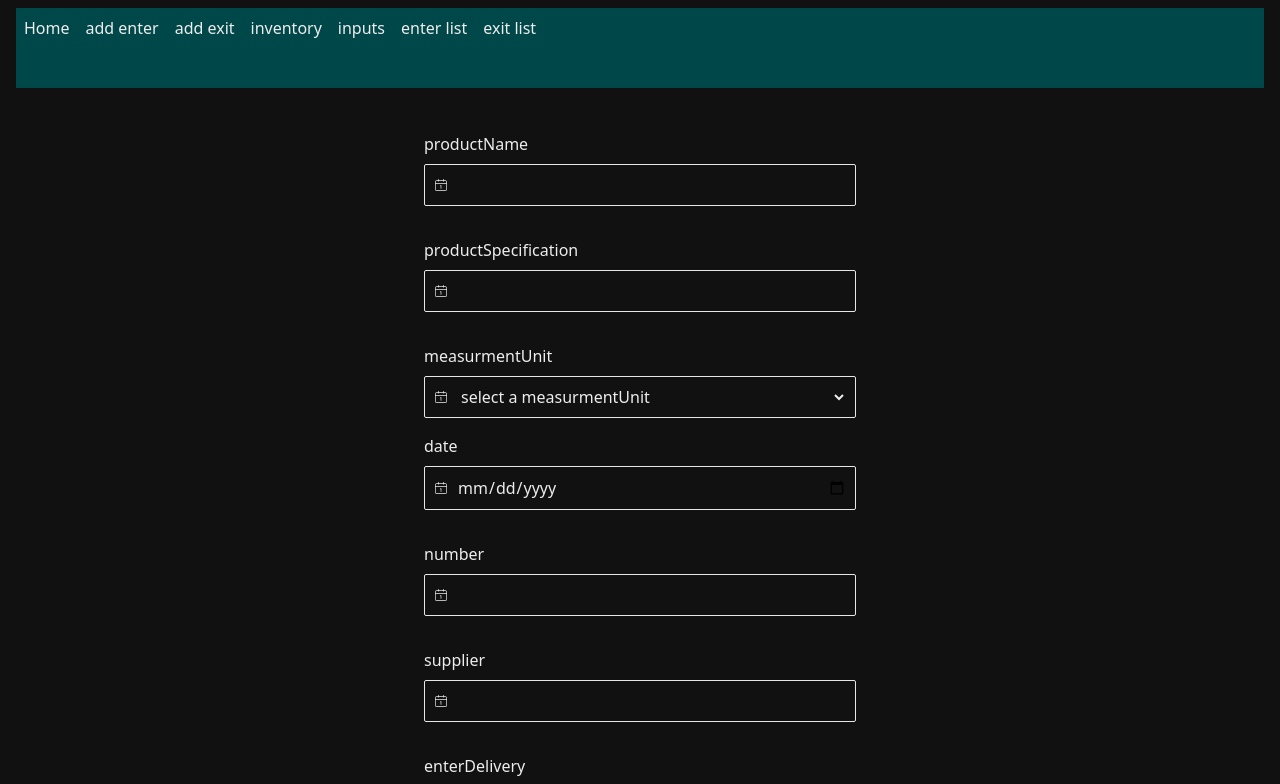
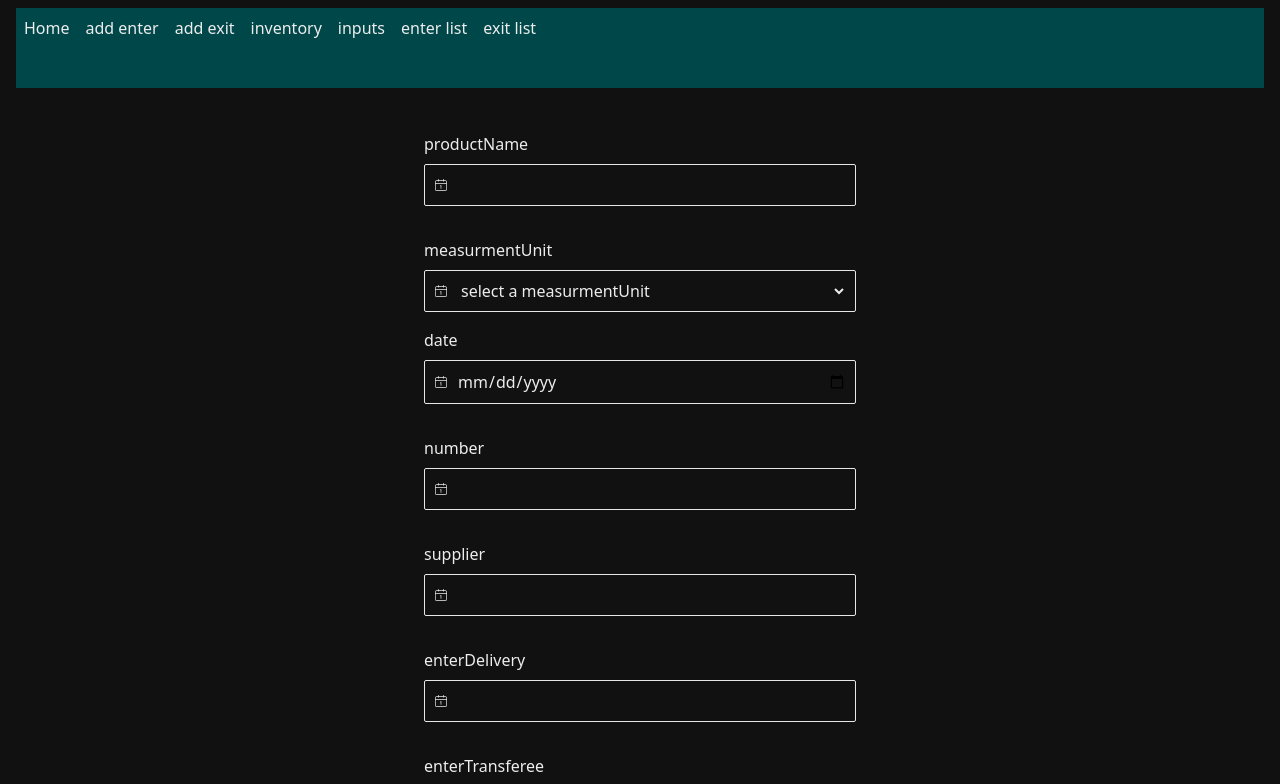
Before and after one commit to Arman-Abbasian/inventory_app_with_react_router_dom_persianVersion, a React (Create React App) app: page /Enter in a window 1280 px wide. Shown: the top 784 px of the page. Built offline with nearby package versions, Linux system fonts and the light colour scheme; data requests are answered from the project's data file; the HTML template or start-up script is replaced by a standard one.

Commit message:
initiate to make Inventory page

```diff
--- a/server/db.json
+++ b/server/db.json
@@ -1,48 +1,12 @@
 {
-  "enter": [
-    {
-      "productName": "product 1",
-      "productSpecification": "specification 2",
-      "measurmentUnit": "3",
-      "date": "2022-12-06",
-      "number": 9499,
-      "supplier": "supplier 1",
-      "enterDelivery": "enter delivery 2",
-      "enterTransferee": "enter transferee 2",
-      "id": 3
-    }
-  ],
+  "enter": [],
   "exit": [],
   "overall": [
-    {
-      "category": "productName",
-      "productName": "product 1",
-      "information": "dddddd",
-      "id": 1
-    },
-    {
-      "category": "productName",
-      "productName": "product 2",
-      "information": "eeeeee",
-      "id": 2
-    },
     {
       "category": "measurmentUnit",
       "measurmentUnit": "kg",
       "information": "ddddd",
       "id": 3
-    },
-    {
-      "category": "productSpecification",
-      "productSpecification": "specification 1",
-      "information": "eeeeee",
-      "id": 4
-    },
-    {
-      "category": "productSpecification",
-      "productSpecification": "specification 2",
-      "information": "ddddd",
-      "id": 5
     },
     {
       "category": "supplier",
@@ -52,7 +16,7 @@
     },
     {
       "category": "supplier",
-      "supplier": "s",
+      "supplier": "supplier 2",
       "information": "",
       "id": 7
     },
@@ -109,6 +73,18 @@
       "unit": "unit 1",
       "information": "dddd",
       "id": 16
+    },
+    {
+      "category": "productName",
+      "productName": "product 1 door 15",
+      "information": "from evety where",
+      "id": 17
+    },
+    {
+      "category": "productName",
+      "productName": "product 2 door 20",
+      "information": "dddd",
+      "id": 18
     }
   ]
 }
--- a/src/components/OneEnterItem.jsx
+++ b/src/components/OneEnterItem.jsx
@@ -2,12 +2,11 @@ import { Link } from "react-router-dom";
 import { CiEdit } from "react-icons/ci";
 import { AiOutlineDelete } from "react-icons/ai";
 
-const OneEnterItem = ({id,productName,productSpecification,number,measurmentUnit,date,supplier,enterDelivery,enterTransferee, deleteHandler}) => {
+const OneEnterItem = ({id,productName,number,measurmentUnit,date,supplier,enterDelivery,enterTransferee, deleteHandler}) => {
     return (
         <div className="flex justify-center items-center gap-2 bg-primary_green rounded-sm p-2">
             <div className="grid grid-cols md:grid-cols-2 xl:grid-cols-3 2xl:grid-cols-4 gap-8 justify-items-start">
                 <p><span className="font-bold">product name:</span> {productName}</p>
-                <p><span className="font-bold">product specification:</span> {productSpecification}</p>
                 <p><span className="font-bold">number:</span> {number}</p>
                 <p><span className="font-bold">measurement unit:</span> {measurmentUnit}</p>
                 <p><span className="font-bold">date:</span> {date}</p>
@@ -16,7 +15,7 @@ const OneEnterItem = ({id,productName,productSpecification,number,measurmentUnit
                 <p><span className="font-bold">transferee:</span> {enterTransferee}</p>
                 <div className="flex justify-center items-center gap-6 md:col-span-2 xl:col-span-3 2xl:col-span-4 md:justify-self-center">
                     <span><Link to={`/enter/${id}`}><CiEdit className="w-6 h-6" /></Link></span>
-                    <span onClick={()=>deleteHandler(id)} className="hover:cursor-pointer"><AiOutlineDelete className="w-6 h-6" /></span>
+                    <span onClick={deleteHandler} className="hover:cursor-pointer"><AiOutlineDelete className="w-6 h-6" /></span>
                 </div>
             </div>
         </div>
--- a/src/components/OneExitItem.jsx
+++ b/src/components/OneExitItem.jsx
@@ -2,12 +2,11 @@ import { Link } from "react-router-dom";
 import { CiEdit } from "react-icons/ci";
 import { AiOutlineDelete } from "react-icons/ai";
 
-const OneExitItem = ({id,productName,productSpecification,number,measurmentUnit,date,consumingFor,exitDelivery, exitTransferee,jobPosition,unit,deleteHandler}) => {
+const OneExitItem = ({id,productName,number,measurmentUnit,date,consumingFor,exitDelivery, exitTransferee,jobPosition,unit,deleteHandler}) => {
     return (
         <div key={id} className="flex justify-center items-center gap-2 bg-primary_green rounded-sm p-2">
             <div className="grid grid-cols md:grid-cols-2 xl:grid-cols-3 2xl:grid-cols-4 gap-8 justify-items-start">
                 <p><span className="font-bold">product name:</span> {productName}</p>
-                <p><span className="font-bold">product specification:</span> {productSpecification}</p>
                 <p><span className="font-bold">number:</span> {number}</p>
                 <p><span className="font-bold">measurement unit:</span> {measurmentUnit}</p>
                 <p><span className="font-bold">date:</span> {date}</p>
--- a/src/pages/Enter.jsx
+++ b/src/pages/Enter.jsx
@@ -7,19 +7,24 @@ import SearchSelect from "../common/SearchSelect";
 import SelectOptions from "../common/SelectOptions";
 import Input from "../common/Input";
 import { CiCalendarDate } from "react-icons/ci";
+import { useNavigate } from "react-router-dom";
 
 
 
-const initialValues={productName:"",productSpecification:"",measurmentUnit:"",date:"",number:"",supplier:"",enterDelivery:"",enterTransferee:""}
+const Enter = () => {
+    let navigate=useNavigate();
+    const initialValues={productName:"",measurmentUnit:"",date:"",number:"",supplier:"",enterDelivery:"",enterTransferee:""}
     const onSubmit=(values,{resetForm})=>{
         axios.post(`http://localhost:4000/enter`,values)
-    .then(res=>toast.success("data added successfully"))
+        .then(res=>{
+            navigate("/EnterList")
+            toast.success("data added successfully")
+        })
         .catch(err=>toast.error(err.message));
         resetForm();
     }
     const validationSchema=Yup.object({
         productName:Yup.string().required('product name is required'),
-    productSpecification:Yup.string().required('product Specification is required'),
         measurmentUnit:Yup.string().required('measurement Unit is required'),
         date: Yup.date("the format is not date format").required("data is required"),
         number:Yup.number("the format is not number format").required('number is required'),
@@ -27,10 +32,8 @@ const validationSchema=Yup.object({
         enterDelivery:Yup.string().required("delivery is required"),
         enterTransferee:Yup.string().required("transferee is required")
     })
-
-const Enter = () => {
     const [overall,setOverall]=useState(null);
-    const options={productName:[],productSpecification:[],measurmentUnit:[],supplier:[],enterDelivery:[],enterTransferee:[]};
+    const options={productName:[],measurmentUnit:[],supplier:[],enterDelivery:[],enterTransferee:[]};
     useEffect(()=>{
        axios.get(`http://localhost:4000/overall`)
        .then(res=>{
@@ -40,7 +43,6 @@ const Enter = () => {
     },[]);
     function fillOptions(){
         options.productName= overall.filter(item=>item.category==="productName");
-        options.productSpecification= overall.filter(item=>item.category==="productSpecification");
         options.measurmentUnit= overall.filter(item=>item.category==="measurmentUnit");
         options.supplier= overall.filter(item=>item.category==="supplier");
         options.enterDelivery= overall.filter(item=>item.category==="enterDelivery");
@@ -58,9 +60,6 @@ const Enter = () => {
                 <div className="flex flex-col gap-4 justify-center items-center">
                 {options.productName &&
                 <SearchSelect options={options.productName} name="productName" formik={formik} logo={<CiCalendarDate />} />
-                }
-                {options.productSpecification &&
-                <SearchSelect options={options.productSpecification} name="productSpecification" formik={formik} logo={<CiCalendarDate />} />
                 }
                 {options.productName &&
                 <SelectOptions options={options.measurmentUnit} name="measurmentUnit" formik={formik} logo={<CiCalendarDate />} />
--- a/src/pages/EnterItem.jsx
+++ b/src/pages/EnterItem.jsx
@@ -11,14 +11,14 @@ import { useNavigate, useParams } from "react-router-dom";
 
 
 const EnterItem = () => {
-    const options={productName:[],productSpecification:[],measurmentUnit:[],supplier:[],enterDelivery:[],enterTransferee:[]};
+    const options={productName:[],measurmentUnit:[],supplier:[],enterDelivery:[],enterTransferee:[]};
     const [enterItem,setEnterItem]=useState({data:null,error:null,loading:false});
     const [overall,setOverall]=useState(null);
     const {id}=useParams();
     let navigate = useNavigate();
     console.log(id);
     console.log(enterItem.data)
-    const initialValues={productName:"",productSpecification:"",measurmentUnit:"",date:"",number:"",supplier:"",enterDelivery:"",enterTransferee:""}
+    const initialValues={productName:"",measurmentUnit:"",date:"",number:"",supplier:"",enterDelivery:"",enterTransferee:""}
     const onSubmit=(values,{resetForm})=>{
         axios.put(`http://localhost:4000/enter/${id}`,values)
         .then(res=>{
@@ -30,7 +30,6 @@ const EnterItem = () => {
     }
     const validationSchema=Yup.object({
         productName:Yup.string().required('product name is required'),
-        productSpecification:Yup.string().required('product Specification is required'),
         measurmentUnit:Yup.string().required('measurement Unit is required'),
         date: Yup.date("the format is not date format").required("data is required"),
         number:Yup.number("the format is not number format").required('number is required'),
@@ -58,7 +57,6 @@ const EnterItem = () => {
      },[]);
     function fillInputs(){
         initialValues.productName=enterItem.data.productName;
-        initialValues.productSpecification=enterItem.data.productSpecification;
         initialValues.measurmentUnit=enterItem.data.measurmentUnit;
         initialValues.date=enterItem.data.date;
         initialValues.number=enterItem.data.number;
@@ -69,7 +67,6 @@ const EnterItem = () => {
     if(enterItem.data) {console.log(initialValues)}
     function fillOptions(){
         options.productName= overall.filter(item=>item.category==="productName");
-        options.productSpecification= overall.filter(item=>item.category==="productSpecification");
         options.measurmentUnit= overall.filter(item=>item.category==="measurmentUnit");
         options.supplier= overall.filter(item=>item.category==="supplier");
         options.enterDelivery= overall.filter(item=>item.category==="enterDelivery");
@@ -89,9 +86,6 @@ const EnterItem = () => {
                 <div className="flex flex-col gap-4 justify-center items-center">
                 {options.productName &&
                 <SearchSelect options={options.productName} name="productName" formik={formik} logo={<CiCalendarDate />} />
-                }
-                {options.productSpecification &&
-                <SearchSelect options={options.productSpecification} name="productSpecification" formik={formik} logo={<CiCalendarDate />} />
                 }
                 {options.productName &&
                 <SelectOptions options={options.measurmentUnit} name="measurmentUnit" formik={formik} logo={<CiCalendarDate />} />
--- a/src/pages/EnterList.jsx
+++ b/src/pages/EnterList.jsx
@@ -29,9 +29,9 @@ const EnterList = () => {
         <div className="flex flex-col gap-y-4">
             {enterList.data &&
             enterList.data.map(item=>(
-                <OneEnterItem id={item.id}productName={item.productName}productSpecification={item.productSpecification}
+                <OneEnterItem key={item.id} id={item.id}productName={item.productName}
                 number={item.number}measurmentUnit={item.measurmentUnit}date={item.date}supplier={item.supplier}
-                enterDelivery={item.enterDelivery}enterTransferee={item.enterTransferee} deleteHandle={deleteHandler} />
+                enterDelivery={item.enterDelivery}enterTransferee={item.enterTransferee} deleteHandler={()=>deleteHandler(item.id)} />
             ))
             }
         </div>
--- a/src/pages/Exit.jsx
+++ b/src/pages/Exit.jsx
@@ -10,7 +10,7 @@ import { CiCalendarDate } from "react-icons/ci";
 
 
 
-const initialValues={productName:"",productSpecification:"",measurmentUnit:"",date:"",number:"",consumingFor:"",exitDelivery:"",exitTransferee:"",jobPosition:"",unit:""}
+const initialValues={productName:"",measurmentUnit:"",date:"",number:"",consumingFor:"",exitDelivery:"",exitTransferee:"",jobPosition:"",unit:""}
 const onSubmit=(values,{resetForm})=>{
     axios.post(`http://localhost:4000/exit`,values)
     .then(res=>toast.success("data added successfully"))
@@ -19,7 +19,6 @@ const onSubmit=(values,{resetForm})=>{
 }
 const validationSchema=Yup.object({
     productName:Yup.string().required('product name is required'),
-    productSpecification:Yup.string().required('product Specification is required'),
     measurmentUnit:Yup.string().required('measurement Unit is required'),
     date: Yup.date("the format is not date format").required("data is required"),
     number:Yup.number("the format is not number format").required('number is required'),
@@ -32,7 +31,7 @@ const validationSchema=Yup.object({
 
 const Exit = () => {
     const [overall,setOverall]=useState(null);
-    const options={productName:[],productSpecification:[],measurmentUnit:[],date:[],number:[],consumingFor:[],exitDelivery:[],exitTransferee:[],jobPosition:[],unit:[]};
+    const options={productName:[],measurmentUnit:[],date:[],number:[],consumingFor:[],exitDelivery:[],exitTransferee:[],jobPosition:[],unit:[]};
     useEffect(()=>{
        axios.get(`http://localhost:4000/overall`)
        .then(res=>{
@@ -42,7 +41,6 @@ const Exit = () => {
     },[]);
     function fillOptions(){
         options.productName= overall.filter(item=>item.category==="productName");
-        options.productSpecification= overall.filter(item=>item.category==="productSpecification");
         options.measurmentUnit= overall.filter(item=>item.category==="measurmentUnit");
         options.consumingFor= overall.filter(item=>item.category==="consumingFor");
         options.exitDelivery= overall.filter(item=>item.category==="exitDelivery");
@@ -64,9 +62,6 @@ const Exit = () => {
 
                 {options.productName &&
                 <SearchSelect options={options.productName} name="productName" formik={formik} logo={<CiCalendarDate />} />
-                }
-                {options.productSpecification &&
-                <SearchSelect options={options.productSpecification} name="productSpecification" formik={formik} logo={<CiCalendarDate />} />
                 }
                 {options.measurmentUnit &&
                 <SelectOptions options={options.measurmentUnit} name="measurmentUnit" formik={formik} logo={<CiCalendarDate />} />
--- a/src/pages/ExitItem.jsx
+++ b/src/pages/ExitItem.jsx
@@ -11,14 +11,14 @@ import { useNavigate, useParams } from "react-router-dom";
 
 
 const ExitItem = () => {
-    const options={productName:[],productSpecification:[],measurmentUnit:[],consumingFor:[],exitDelivery:[],exitTransferee:[],jobPosition:[],unit:[]};
+    const options={productName:[],measurmentUnit:[],consumingFor:[],exitDelivery:[],exitTransferee:[],jobPosition:[],unit:[]};
     const [exitItem,setExitItem]=useState({data:null,error:null,loading:false});
     const [overall,setOverall]=useState(null);
     const {id}=useParams();
     let navigate = useNavigate();
     console.log(id);
     console.log(exitItem.data)
-    const initialValues={productName:"",productSpecification:"",measurmentUnit:"",date:"",number:"",consumingFor:"",exitDelivery:"",exitTransferee:"",jobPosition:"",unit:""}
+    const initialValues={productName:"",measurmentUnit:"",date:"",number:"",consumingFor:"",exitDelivery:"",exitTransferee:"",jobPosition:"",unit:""}
     const onSubmit=(values,{resetForm})=>{
         axios.put(`http://localhost:4000/exit/${id}`,values)
         .then(res=>{
@@ -30,7 +30,6 @@ const ExitItem = () => {
     }
     const validationSchema=Yup.object({
         productName:Yup.string().required('product name is required'),
-        productSpecification:Yup.string().required('product Specification is required'),
         measurmentUnit:Yup.string().required('measurement Unit is required'),
         date: Yup.date("the format is not date format").required("data is required"),
         number:Yup.number("the format is not number format").required('number is required'),
@@ -61,7 +60,6 @@ const ExitItem = () => {
 
     function fillOptions(){
         options.productName= overall.filter(item=>item.category==="productName");
-        options.productSpecification= overall.filter(item=>item.category==="productSpecification");
         options.measurmentUnit= overall.filter(item=>item.category==="measurmentUnit");
         options.supplier= overall.filter(item=>item.category==="consumingFor");
         options.exitDelivery= overall.filter(item=>item.category==="exitDelivery");
@@ -85,9 +83,6 @@ const ExitItem = () => {
 
                         {options.productName &&
                         <SearchSelect options={options.productName} name="productName" formik={formik} logo={<CiCalendarDate />} />
-                        }
-                        {options.productSpecification &&
-                        <SearchSelect options={options.productSpecification} name="productSpecification" formik={formik} logo={<CiCalendarDate />} />
                         }
                         {options.measurmentUnit &&
                         <SelectOptions options={options.measurmentUnit} name="measurmentUnit" formik={formik} logo={<CiCalendarDate />} />
--- a/src/pages/ExitList.jsx
+++ b/src/pages/ExitList.jsx
@@ -30,7 +30,7 @@ const ExitList = () => {
         <div className="flex flex-col gap-y-4">
             {exitList.data &&
             exitList.data.map(item=>(
-                <OneExitItem key={item.id} id={item.id}productName={item.productName}productSpecification={item.productSpecification}
+                <OneExitItem key={item.id} id={item.id}productName={item.productName}
                 number={item.number}measurmentUnit={item.measurmentUnit}date={item.date} consumingFor={item.consumingFor}
                 exitDelivery={item.exitDelivery} exitTransferee={item.exitTransferee} jobPosition={item.jobPosition} unit={item.unit} deleteHandler={()=>deleteHandler(item.id)} />
             ))
--- a/src/pages/Inputs.jsx
+++ b/src/pages/Inputs.jsx
@@ -6,7 +6,6 @@ const Inputs = () => {
     return (
         <div className="flex flex-col gap-3 container mx-auto max-w-md p-2">
            <FormInput name="productName" label="product name" logo={<HiOutlineShoppingCart  className="w-6 h-6"/>}/>
-           <FormInput name="productSpecification" label="product specification" logo={<HiOutlineShoppingCart  className="w-6 h-6"/>}/>
            <FormInput name="measurmentUnit" label="measurement" logo={<HiOutlineShoppingCart  className="w-6 h-6"/>}/>
            <FormInput name="supplier" label="supplier" logo={<HiOutlineShoppingCart  className="w-6 h-6"/>}/>
            <FormInput name="enterDelivery" label="enter delivery" logo={<HiOutlineShoppingCart  className="w-6 h-6"/>}/>
```
Lines whose indentation alone changed are shown as unchanged.
